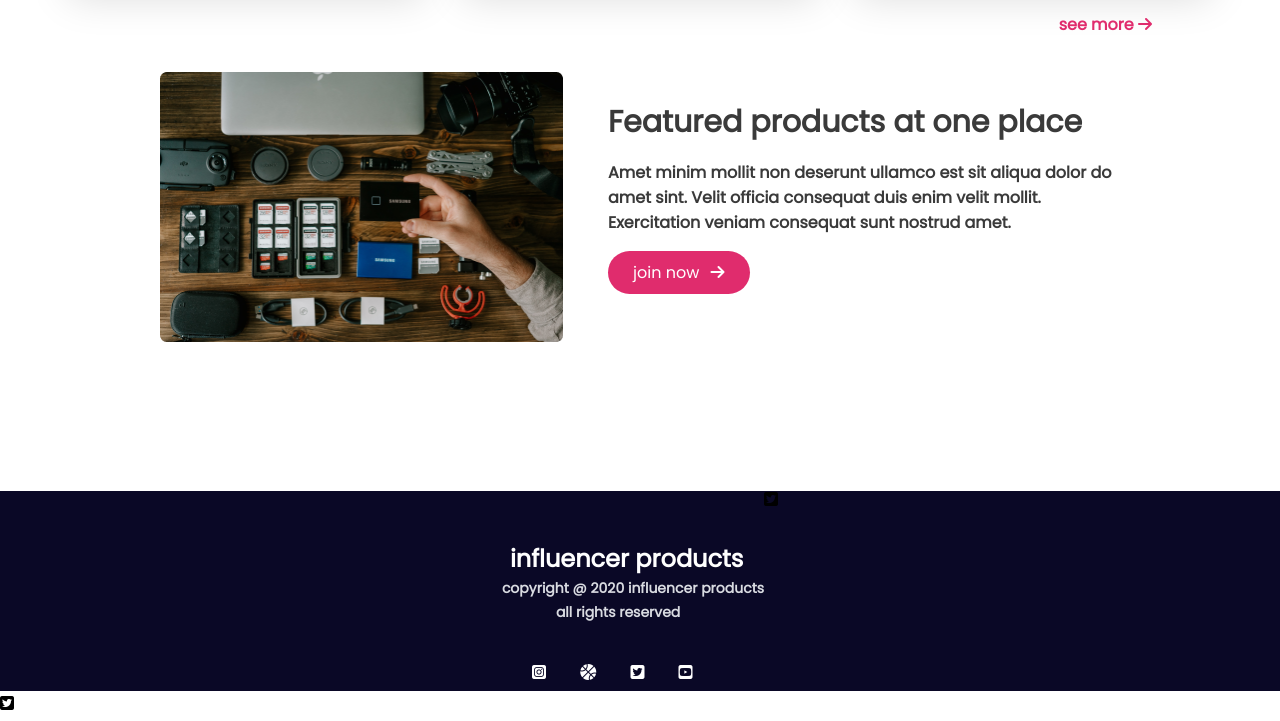
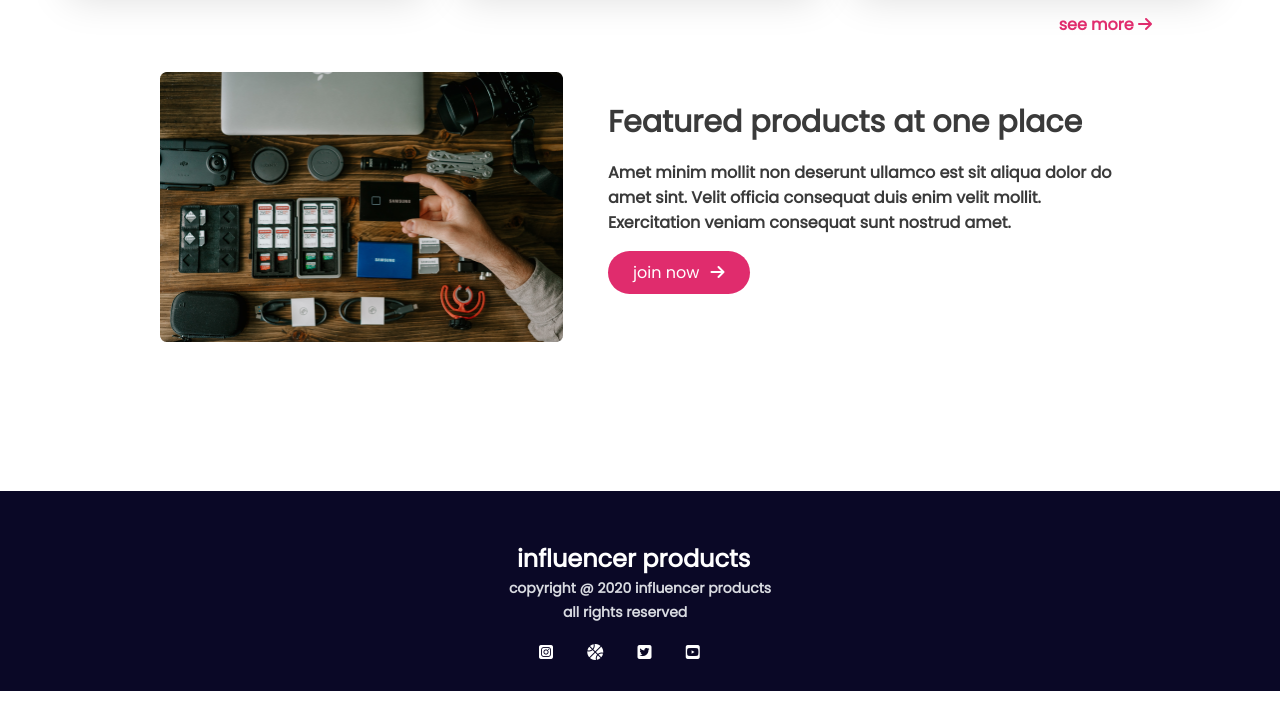
Before and after one commit to mohammadyeamin22/influence-, a plain HTML site: page index.html in a window 1280 px wide. Shown: the part 2347-3068 px from the top of the page. After the commit the page ends 3038 px from the top, so only its background shows below. Drawn offline with Linux system fonts and the light colour scheme.

Commit message:
project done

```diff
--- a/index.html
+++ b/index.html
@@ -210,7 +210,7 @@
 <p>copyright @ 2020 influencer products</p>
 <p class="footer-p"
 >all rights reserved</p>
-<span><i class="fa-brands fa-square-instagram"></i>  <i class="fa-solid fa-basketball"></i> <i class="fa-brands fa-square-twitter"> <i class="fa-brands fa-square-youtube"></i></span>
+<span><i class="fa-brands fa-square-instagram"></i>  <i class="fa-solid fa-basketball"></i> <i class="fa-brands fa-square-twitter"></i> <i class="fa-brands fa-square-youtube"></i></span>
 </div>
 </div>
 <!--footer end  -->
```
